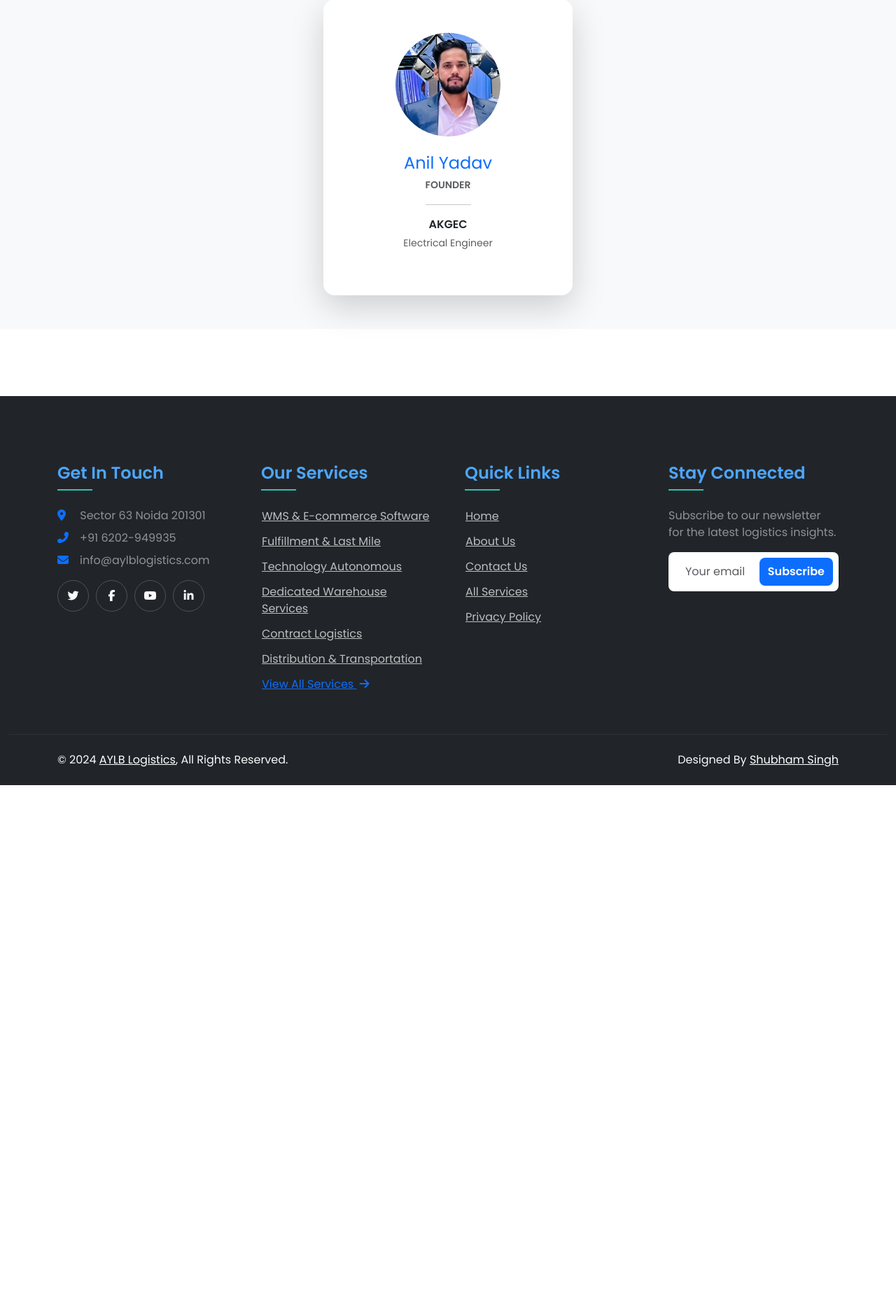
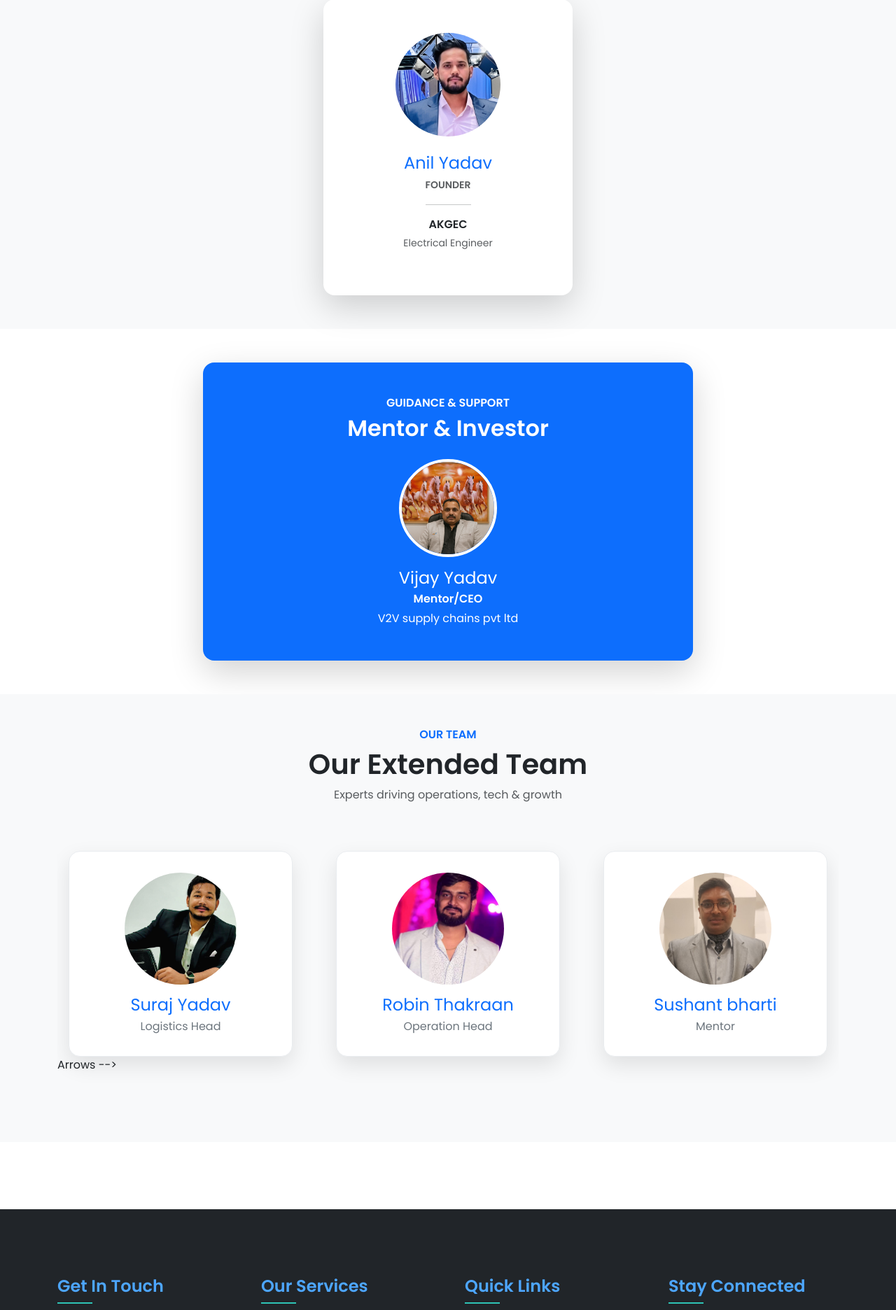
Before and after one commit to shubhsinghsk/AYLB, a Flask app: page /about in a window 1280 px wide. Shown: the part 2084-3956 px from the top of the page at 70% size. Before the commit the page ends 3206 px from the top, so only its background shows below. Run offline with Flask 3, Linux system fonts and the light colour scheme.

Commit message:
revertng

```diff
--- a/AYLB_LOGIS/templates/about.html
+++ b/AYLB_LOGIS/templates/about.html
@@ -110,7 +110,7 @@
 </div>
 <!-- Founders Section End -->
 <!-- Mentor Section Start -->
-<!-- <div class="container-xxl py-5">
+<div class="container-xxl py-5">
     <div class="container">
         <div class="mentor-wrapper mx-auto text-center bg-primary text-white p-5 rounded-4 shadow-lg">
             <h6 class="text-uppercase fw-bold mb-2">Guidance & Support</h6>
@@ -124,13 +124,13 @@
             <p class="mb-0">V2V supply chains pvt ltd</p>
         </div>
     </div>
-</div> -->
+</div>
 <!-- Mentor Section End -->
 <!-- Extended Team Section Start -->
 
 
-<!--<!-- Extended Team Section Start -->
-<!-- <div class="container-xxl py-5 bg-light">
+<!-- Extended Team Section Start -->
+<div class="container-xxl py-5 bg-light">
     <div class="container">
 
         <div class="text-center mb-5">
@@ -182,7 +182,7 @@
         </div>
 
     </div>
-</div> -->
+</div>
 <!-- Extended Team Section End -->
 
 
```
